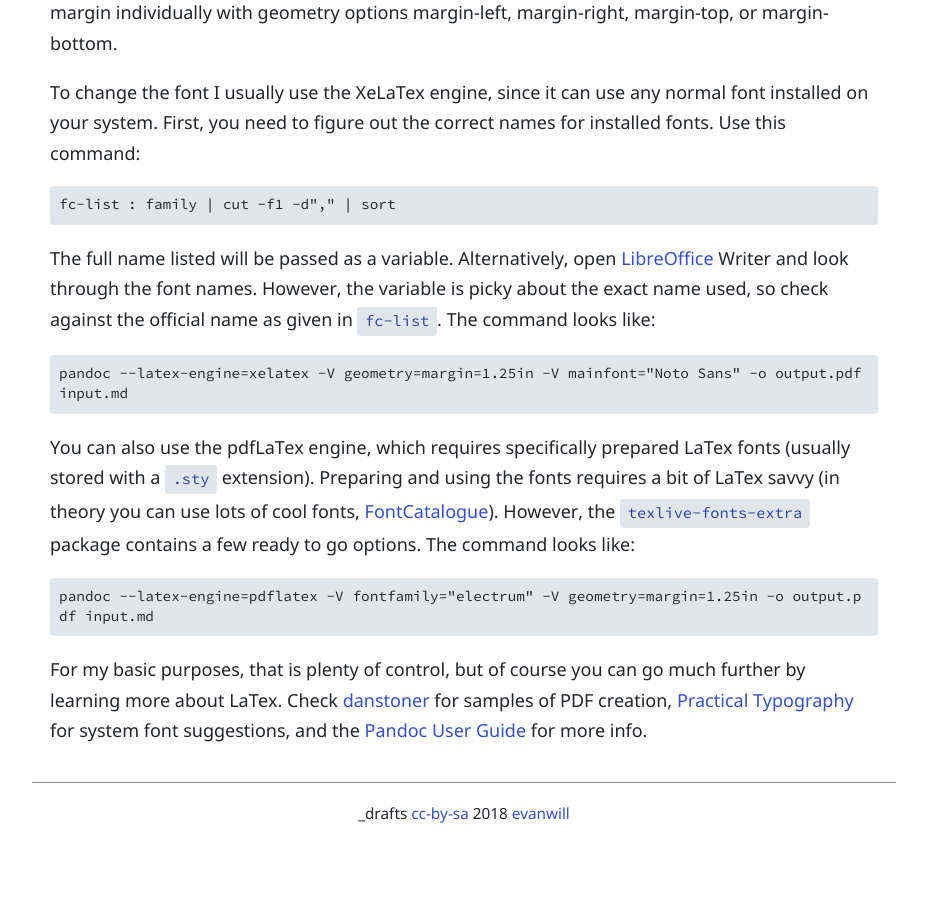
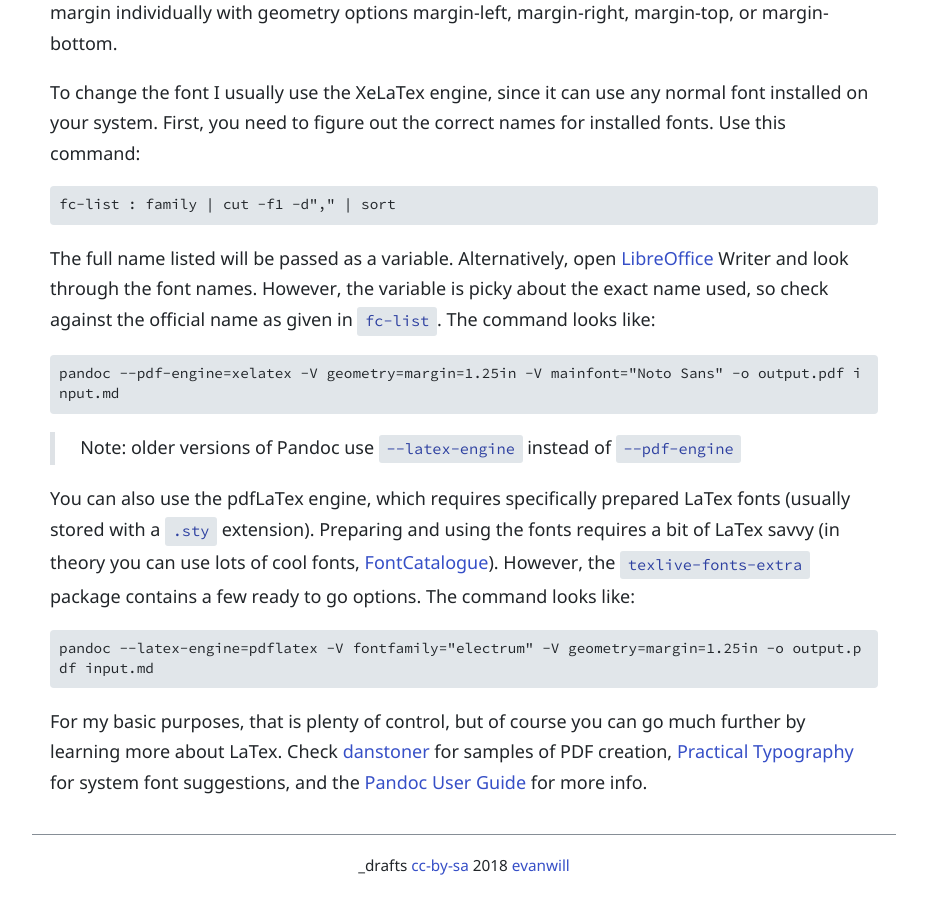
Before and after one commit to evanwill/_drafts, a Jekyll site: the page built from _notes/pandoc.md, in a window 1280 px wide and 900 px high, scrolled down 1156 px. Shown: the whole window, without its empty margins (176-1103 px from the left). Built offline with Jekyll 4.4.1, drawn with Linux system fonts in a browser that asks for light colours; before the commit the page ends 2004 px from its top, so only the background shows below that.

Commit message:
pandoc update

````diff
--- a/_notes/pandoc.md
+++ b/_notes/pandoc.md
@@ -56,8 +56,10 @@ However, the variable is picky about the exact name used, so check against the o
 The command looks like:
 
 ```
-pandoc --latex-engine=xelatex -V geometry=margin=1.25in -V mainfont="Noto Sans" -o output.pdf input.md
+pandoc --pdf-engine=xelatex -V geometry=margin=1.25in -V mainfont="Noto Sans" -o output.pdf input.md
 ```
+
+> Note: older versions of Pandoc use `--latex-engine` instead of `--pdf-engine`
 
 You can also use the pdfLaTex engine, which requires specifically prepared LaTex fonts (usually stored with a `.sty` extension).
 Preparing and using the fonts requires a bit of LaTex savvy (in theory you can use lots of cool fonts, [FontCatalogue](http://www.tug.dk/FontCatalogue/)).
````
